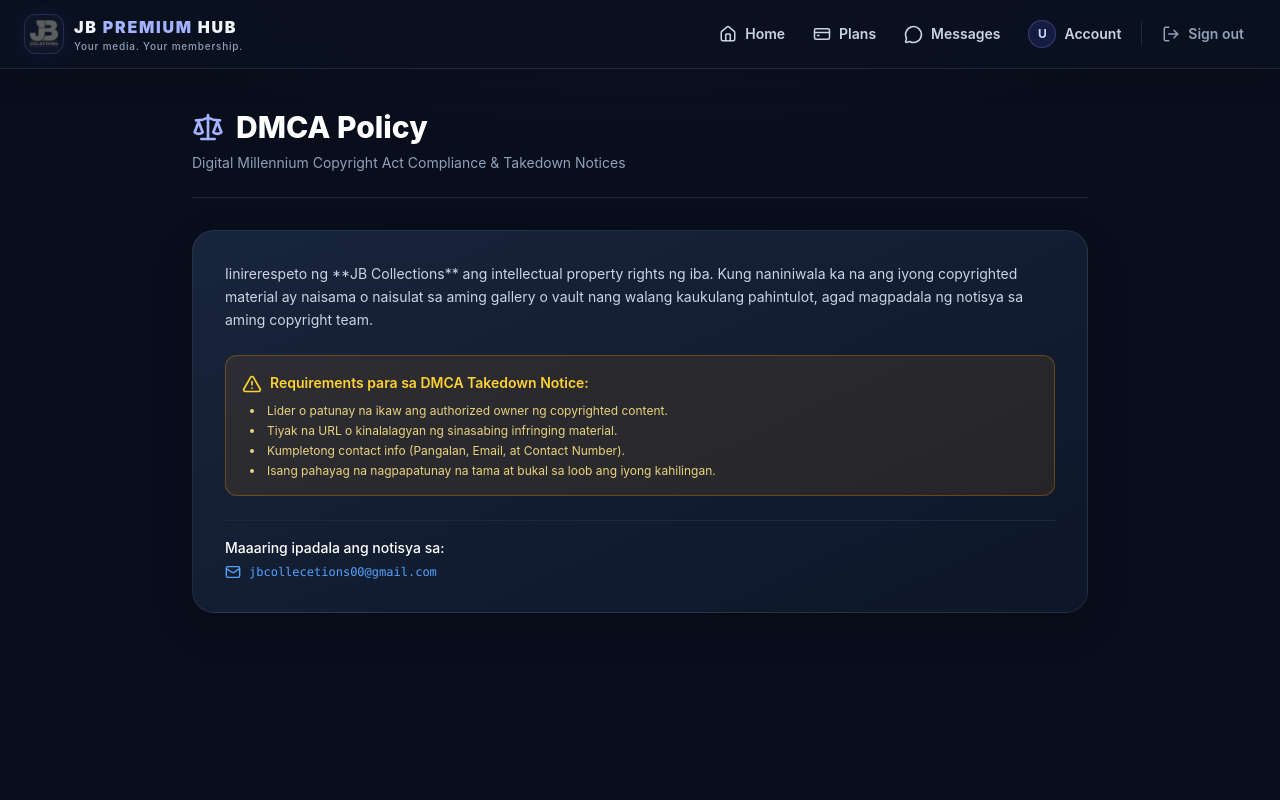
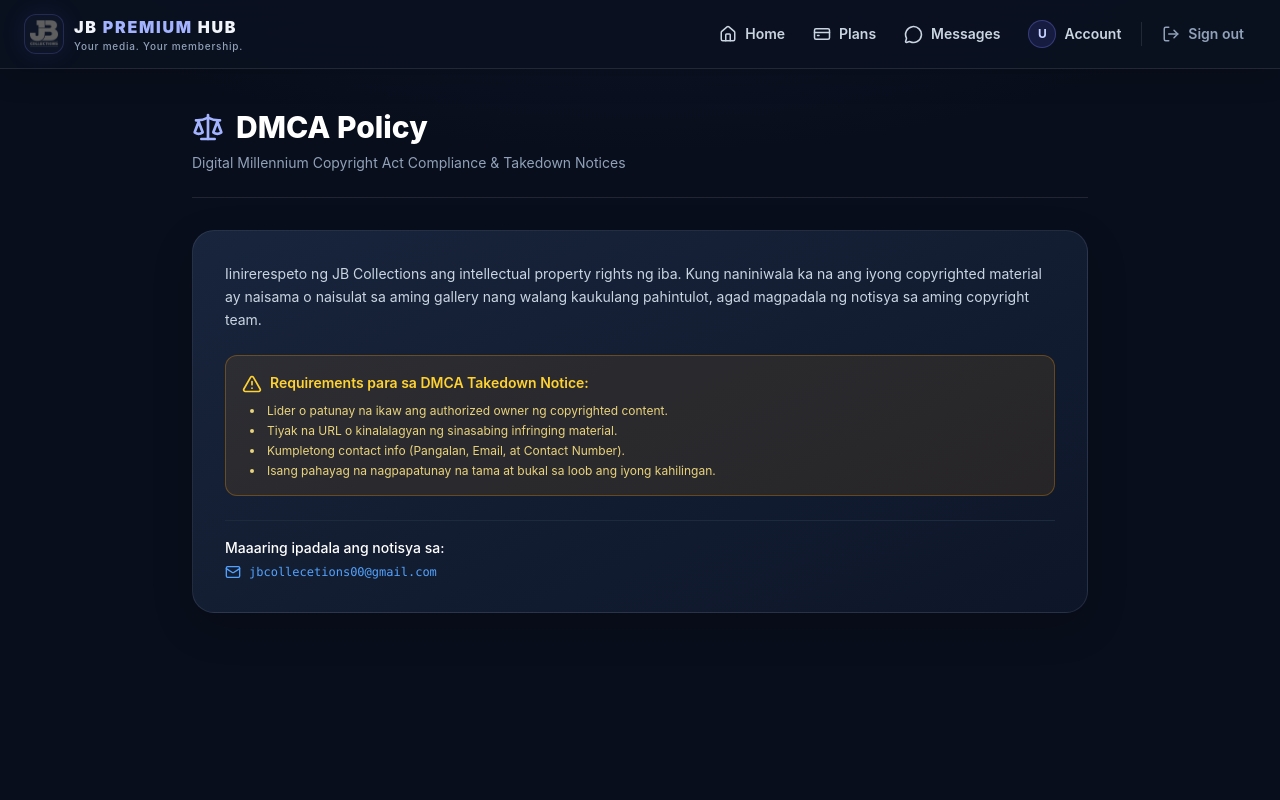
Before and after one commit to jbcollections00/jb-premium-hub, a React (Vite) app: page /dmca in a window 1280 px wide. Shown: the top 800 px of the page. Built offline with nearby package versions, Linux system fonts and the light colour scheme; no server answers; the database is empty.

Commit message:
Remove visible markdown artifacts and legacy Vault labels from legal copy

```diff
--- a/src/pages/legal/DmcaPage.jsx
+++ b/src/pages/legal/DmcaPage.jsx
@@ -19,7 +19,7 @@ export default function DmcaPage() {
         {/* Content Box */}
         <div className="jbh-surface space-y-6 p-6 text-sm leading-relaxed text-slate-300 sm:p-8">
           <p>
-            Iinirerespeto ng **JB Collections** ang intellectual property rights ng iba. Kung naniniwala ka na ang iyong copyrighted material ay naisama o naisulat sa aming gallery o vault nang walang kaukulang pahintulot, agad magpadala ng notisya sa aming copyright team.
+            Iinirerespeto ng JB Collections ang intellectual property rights ng iba. Kung naniniwala ka na ang iyong copyrighted material ay naisama o naisulat sa aming gallery nang walang kaukulang pahintulot, agad magpadala ng notisya sa aming copyright team.
           </p>
 
           <div className="bg-amber-500/10 border border-amber-500/30 rounded-xl p-4 text-amber-300 space-y-2">
```
